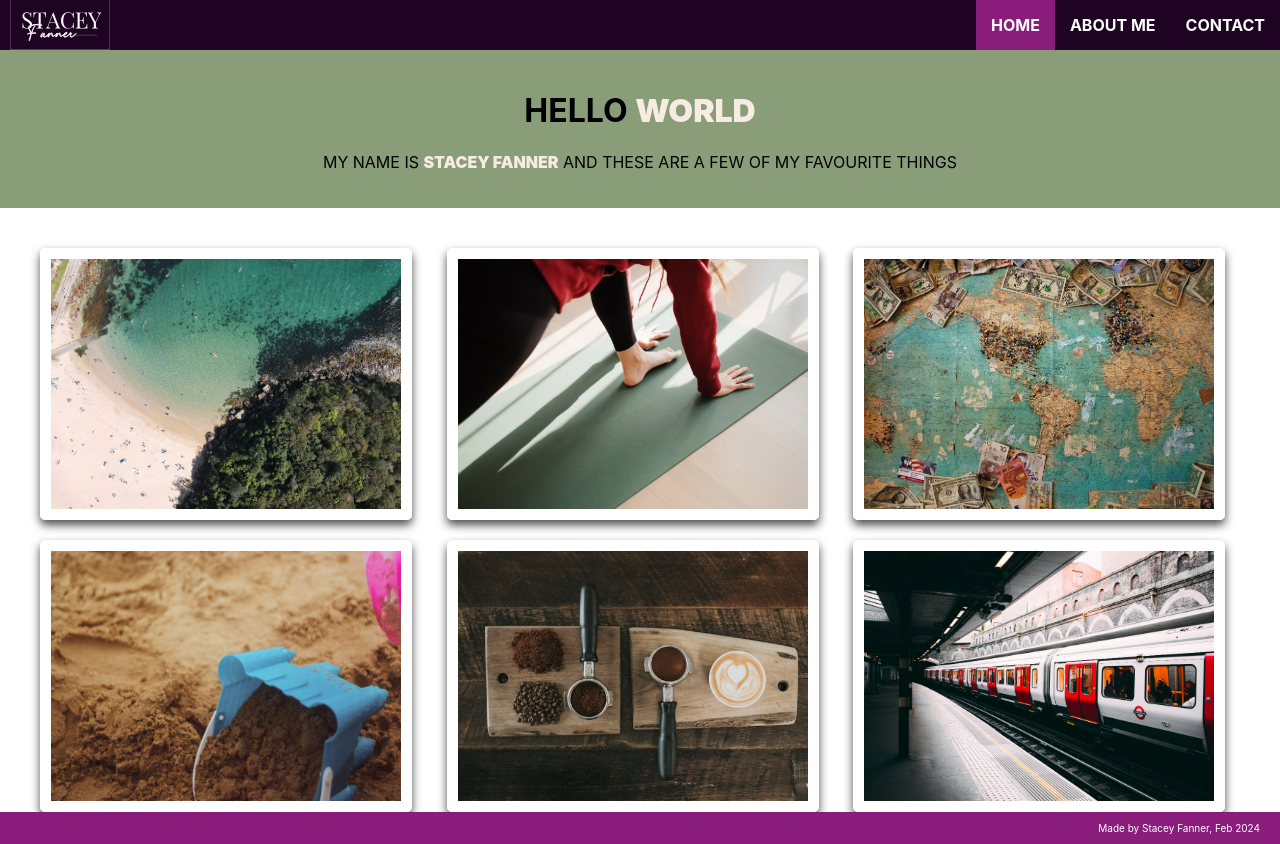
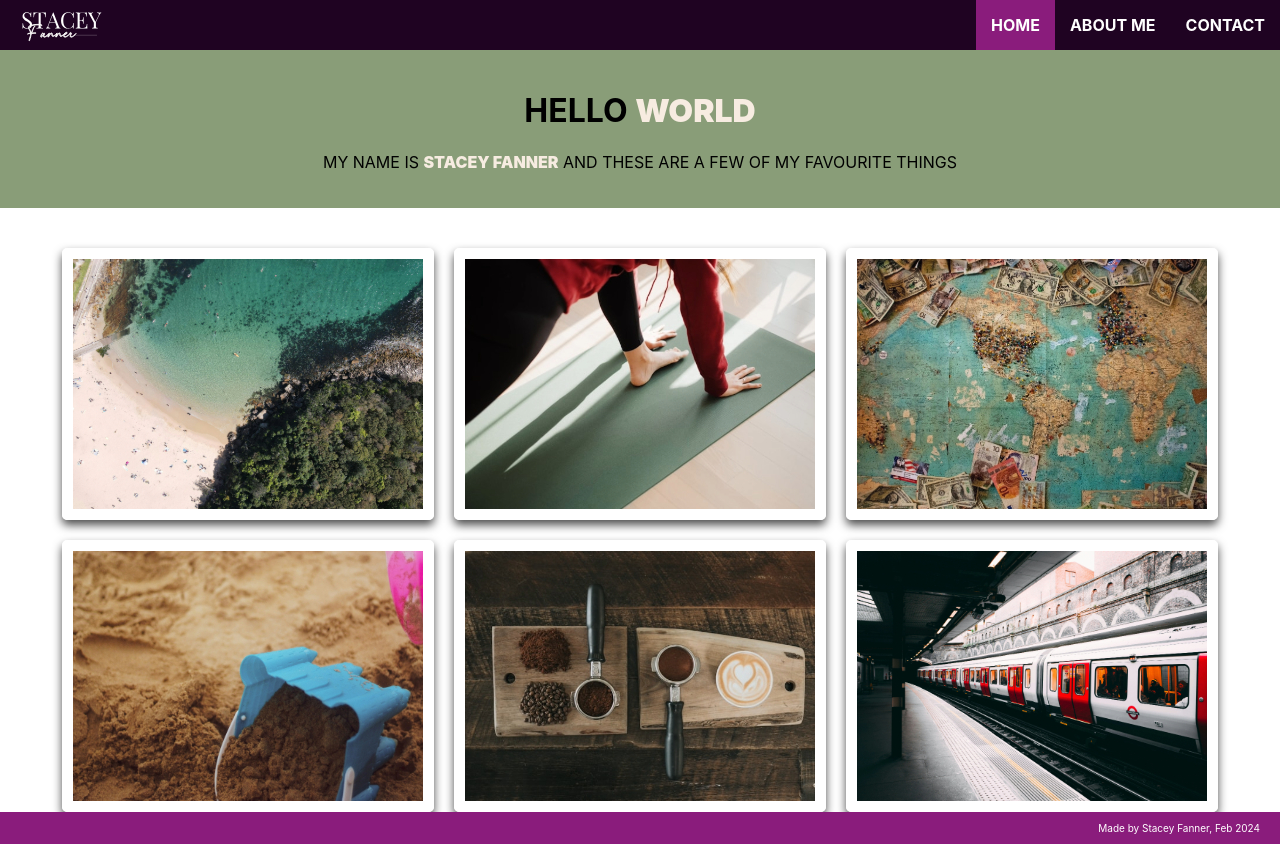
Before and after one commit to staceyjf/portfolio, a plain HTML site: page home.html in a window 1280 px wide. Drawn offline with Linux system fonts and the light colour scheme.

Commit message:
revised logo

```diff
--- a/css/home.css
+++ b/css/home.css
@@ -5,7 +5,13 @@ main {
   flex: 1;
 }
 
-main > .gallery {
+.gallery-wrapper{
+  display: flex;
+  flex-direction: column;
+  justify-content: center;
+}
+
+.gallery-wrapper > .gallery {
   max-width: 1200px;
   width: 100%;
   padding-top: 20px;
@@ -14,7 +20,7 @@ main > .gallery {
   grid-gap: 20px;
 }
 
-main > .gallery > img {
+.gallery > img {
   width: 100%;
   height: auto;
   max-width: 350px;
@@ -24,7 +30,7 @@ main > .gallery > img {
   box-shadow: 0px 5px 10px 0px rgba(0, 0, 0, 0.7);
 }
 
-main > .gallery > img:hover {
+.gallery > img:hover {
   transform: translateY(-5px);
   box-shadow: 0 8px 16px 0 rgb(0,0,0,7);
   cursor: pointer;
--- a/home.html
+++ b/home.html
@@ -13,7 +13,7 @@
 
   <nav class="top-nav">
     <div class="company-logo-container">
-      <img src="/images/logo.svg" alt="logo">
+      <img src="/images/Company logo.svg" alt="logo">
     </div>
     <ul>
       <li class="active" >
@@ -34,6 +34,7 @@
   </header>
 
   <main>
+    <div class="gallery-wrapper">
       <div class="gallery">
         <img src="/images/beach_350x250.jpg" alt="photo of Shelly Beach">
         <img src="/images/exercise_350x250.jpg" alt="lady doing exercise">
@@ -41,6 +42,7 @@
         <img src="/images/sandcastle_350x250.jpg" alt="lady's hand holding a mug">
         <img src="/images/coffee_350x250.jpg" alt="coffee beans, coffee equipment and a cup of coffee">
         <img src="/images/london_350x250.jpg" alt="photo of London tube at a station">
+      </div>
     </div>
   </main>
 
```
Also changed, not shown: about.html (+1 -1 lines), contact.html (+1 -1 lines), images/Company logo.svg (added). Lines whose indentation alone changed are shown as unchanged.
